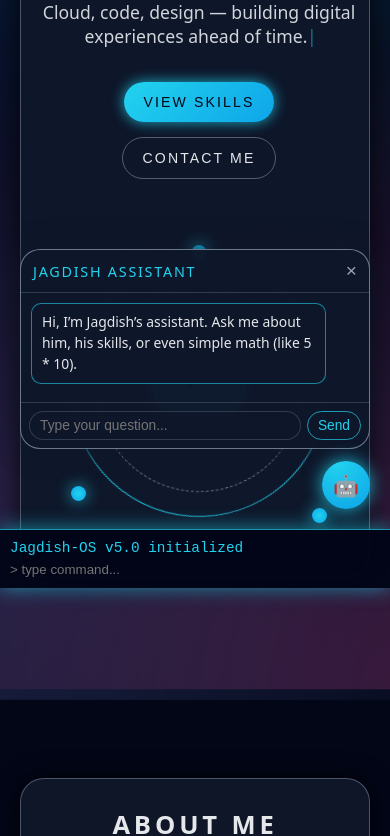
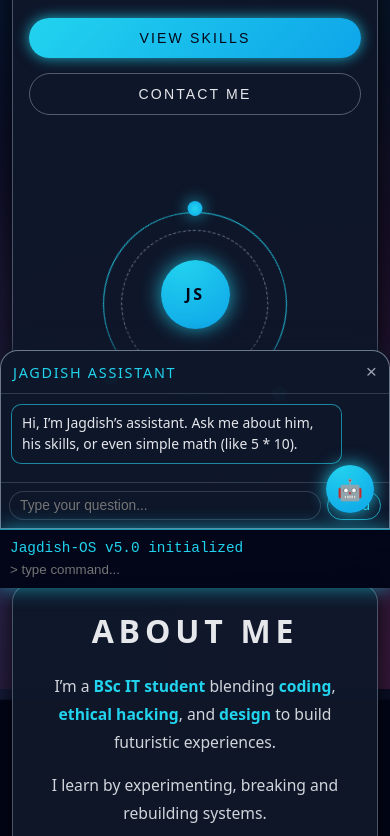
Before and after one commit to JagdishSejpal7/JagdishSejpal, a plain HTML site: page index.html in a window 390 px wide. Shown: the part 315-1151 px from the top of the page. Drawn offline with Linux system fonts and the light colour scheme.

Commit message:
optimised for mobile phones

```diff
--- a/style.css
+++ b/style.css
@@ -866,8 +866,13 @@ footer {
     grid-template-columns: 1fr;
     text-align: center;
   }
+
   .hero-actions {
     justify-content: center;
+  }
+
+  .hero-right {
+    margin-top: 24px;
   }
 }
 
@@ -876,24 +881,78 @@ footer {
     grid-template-columns: 1fr;
     text-align: center;
   }
+
   .about-bg-text {
+    font-size: 4rem;
     left: 50%;
     transform: translateX(-50%);
+    bottom: -10px;
   }
 }
 
+/* Mobile tweaks */
 @media (max-width: 600px) {
+  .section {
+    padding: 70px 12px;
+  }
+
   .section-inner {
-    padding: 28px 18px;
+    padding: 24px 16px;
+    border-radius: 18px;
   }
+
   .hero-name {
-    font-size: 2.4rem;
+    font-size: 2.1rem;
+    letter-spacing: 0.12em;
   }
-  .section-title {
-    font-size: 1.6rem;
+
+  .hero-tagline {
+    font-size: 0.95rem;
   }
+
+  .hero-orbit {
+    width: 230px;
+    height: 230px;
+  }
+
+  .about-bg-text {
+    display: none; /* hide giant JS text on mobile */
+  }
+
+  .timeline {
+    padding-left: 18px;
+  }
+
+  .timeline li::before {
+    left: -22px;
+    width: 10px;
+    height: 10px;
+  }
+
+  .contact-links a,
+  .primary-btn,
+  .ghost-btn,
+  .resume-btn {
+    width: 100%;
+    justify-content: center;
+    text-align: center;
+  }
+
+  /* Chatbot full width bottom panel */
   .chatbot {
-    width: calc(100vw - 40px);
-    right: 20px;
+    width: 100vw;
+    right: 0;
+    bottom: 0;
+    max-height: 60vh;
+    border-radius: 18px 18px 0 0;
+  }
+
+  .chatbot-toggle {
+    right: 16px;
+    bottom: 16px;
+  }
+
+  #terminalOverlay {
+    font-size: 0.8rem;
   }
 }
```
